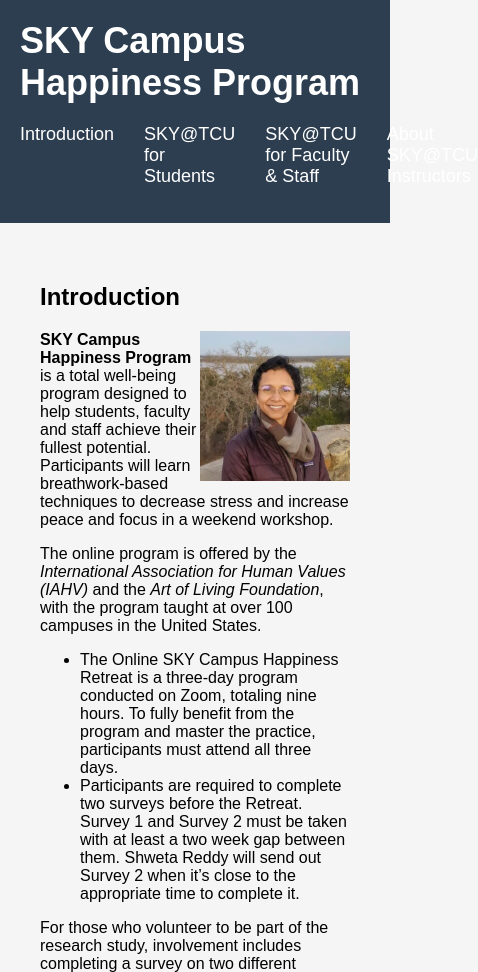
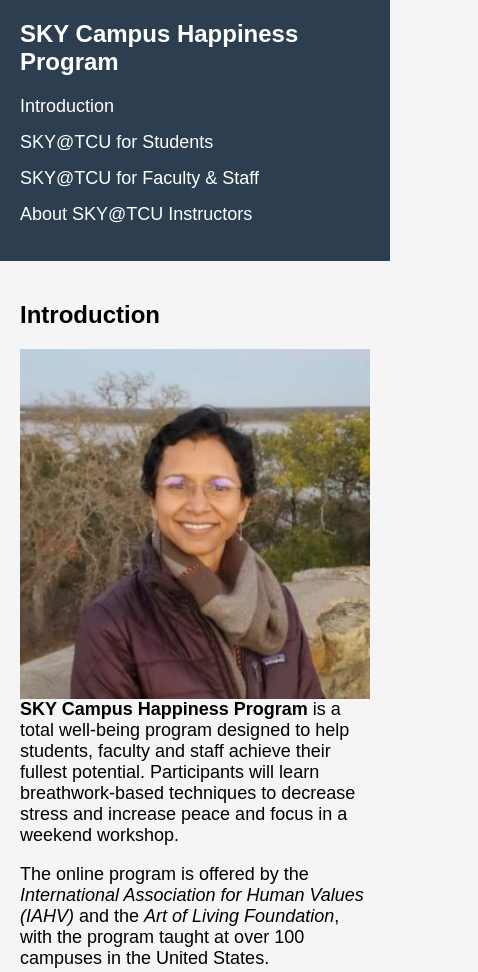
Before and after one commit to ShwetaR2025/60970, a plain HTML site: page index.html in a window 390 px wide. Shown: the top 972 px of the page, 478 px wide, since content can reach past the window. Drawn offline with Linux system fonts and the light colour scheme.

Commit message:
Added media query for mobile responsiveness

```diff
--- a/style.css
+++ b/style.css
@@ -36,9 +36,38 @@
 }
 
 img {
-    width: auto;
-    height: 150px;
+    width: 150px;
+    height: auto;
     margin-left: 20px 0;
     margin-right: 20px 0;
     float: right;
 }
+
+@media (max-width: 768px) {
+    /* Make the main heading smaller and more readable on mobile */
+    h1 {
+        font-size: 24px;
+    }
+
+    /* Stack navigation items vertically */
+    nav ul {
+        flex-direction: column;
+        gap: 15px;
+    }
+
+    /* Make images responsive */
+    img {
+        width: 100%;
+        max-width: 100%;
+    }
+
+    /* Reduce padding on small screens */
+    main {
+        padding: 20px;
+    }
+
+    /* Make paragraphs easier to read */
+    p {
+        font-size: 18px;
+    }
+}
```
